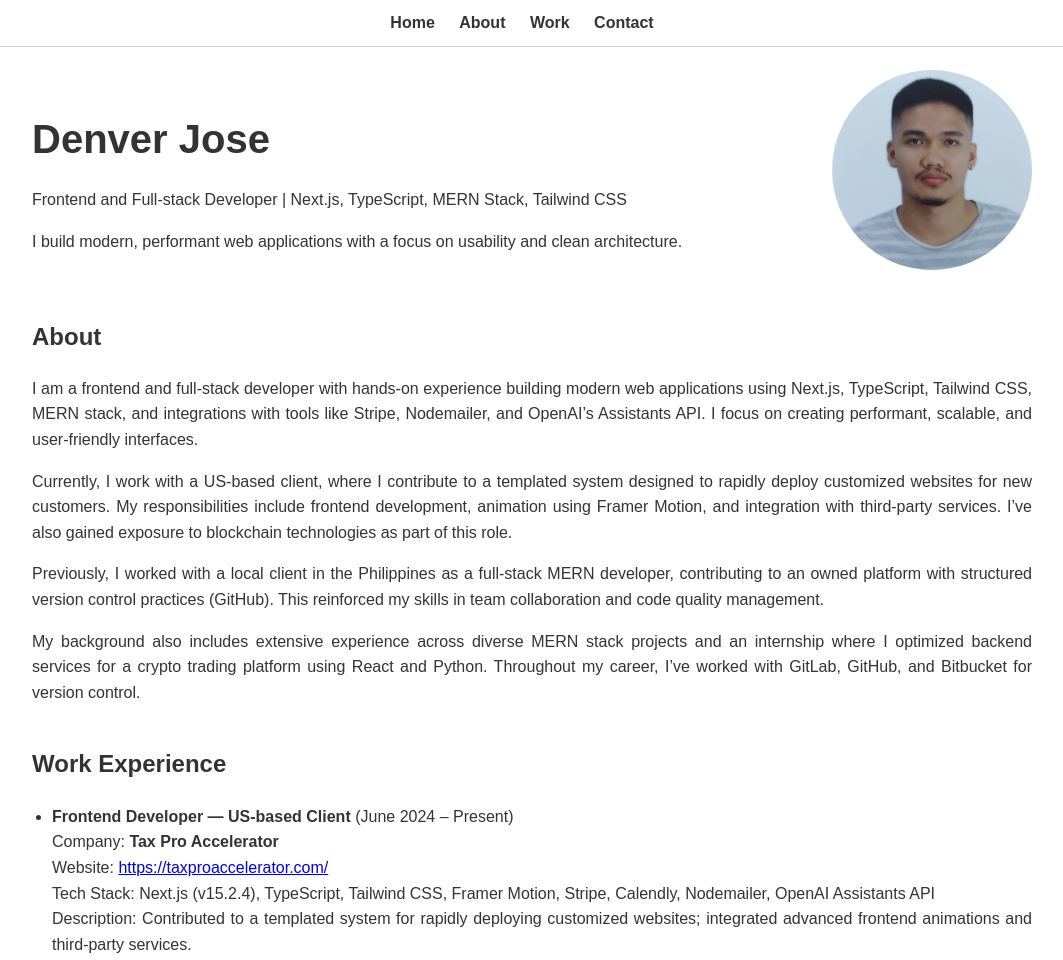
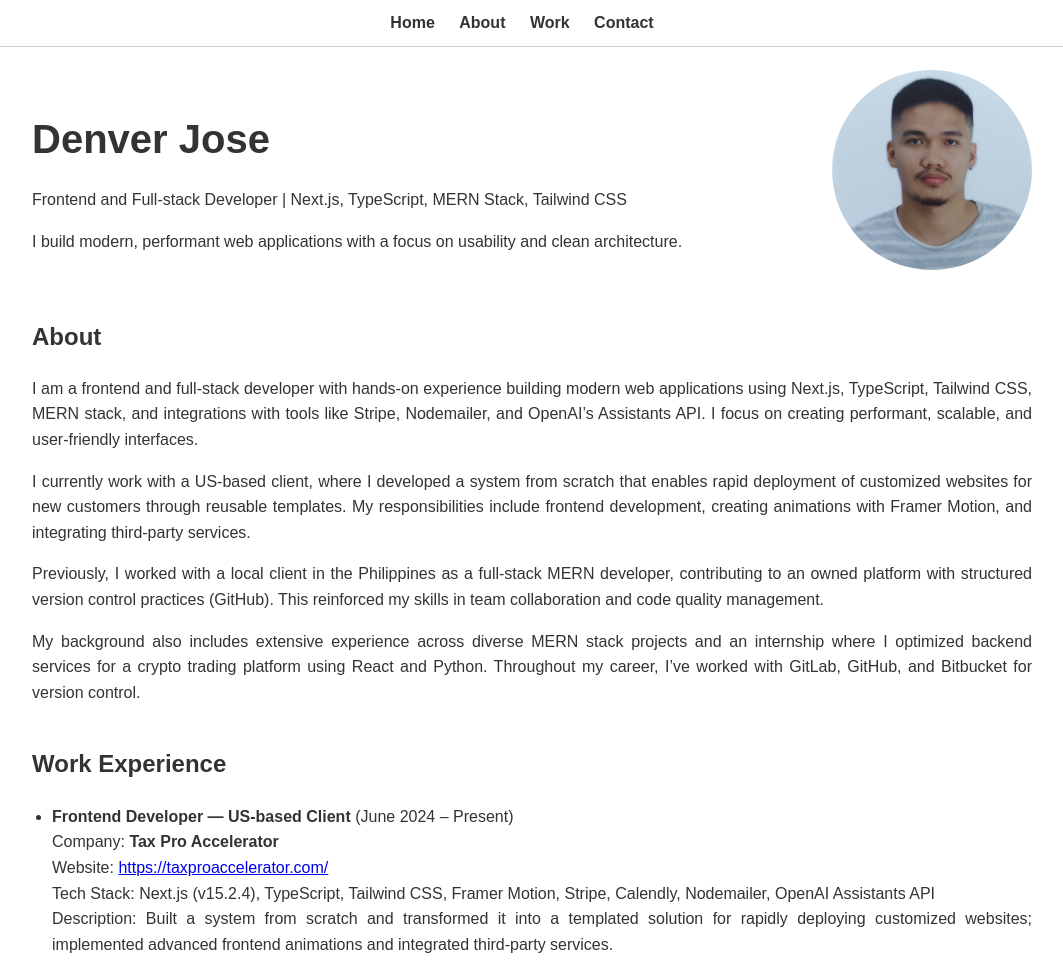
Before and after one commit to denverjose/portfolio, a plain HTML site: page index.html in a window 1280 px wide. Shown: the top 960 px of the page, without its empty margins (108-1171 px from the left). Drawn offline with Linux system fonts and the light colour scheme.

Commit message:
changed description and resume link

```diff
--- a/index.html
+++ b/index.html
@@ -152,12 +152,11 @@
           and user-friendly interfaces.
         </p>
         <p>
-          Currently, I work with a US-based client, where I contribute to a
-          templated system designed to rapidly deploy customized websites for
-          new customers. My responsibilities include frontend development,
-          animation using Framer Motion, and integration with third-party
-          services. I’ve also gained exposure to blockchain technologies as part
-          of this role.
+          I currently work with a US-based client, where I developed a system
+          from scratch that enables rapid deployment of customized websites for
+          new customers through reusable templates. My responsibilities include
+          frontend development, creating animations with Framer Motion, and
+          integrating third-party services.
         </p>
         <p>
           Previously, I worked with a local client in the Philippines as a
@@ -186,9 +185,10 @@
             ><br />
             Tech Stack: Next.js (v15.2.4), TypeScript, Tailwind CSS, Framer
             Motion, Stripe, Calendly, Nodemailer, OpenAI Assistants API<br />
-            Description: Contributed to a templated system for rapidly deploying
-            customized websites; integrated advanced frontend animations and
-            third-party services.
+            Description: Built a system from scratch and transformed it into a
+            templated solution for rapidly deploying customized websites;
+            implemented advanced frontend animations and integrated third-party
+            services.
           </li>
 
           <li>
@@ -252,7 +252,7 @@
         </p>
         <p>
           Resume:
-          <a href="denverjose-resume()_.pdf" target="_blank" download
+          <a href="denver-resume.pdf" target="_blank" download
             >Download PDF</a
           >
         </p>
```
Also changed, not shown: 1 other file.
